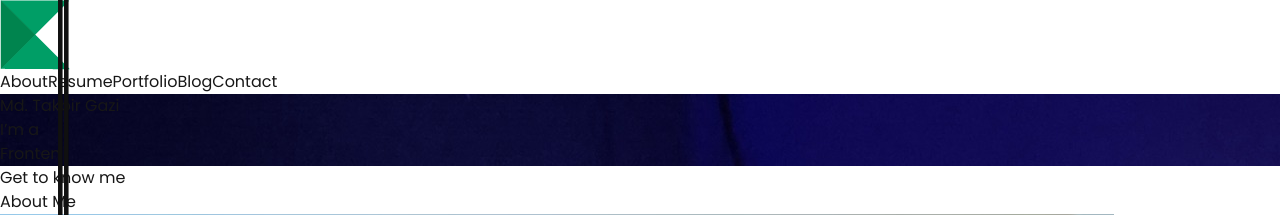
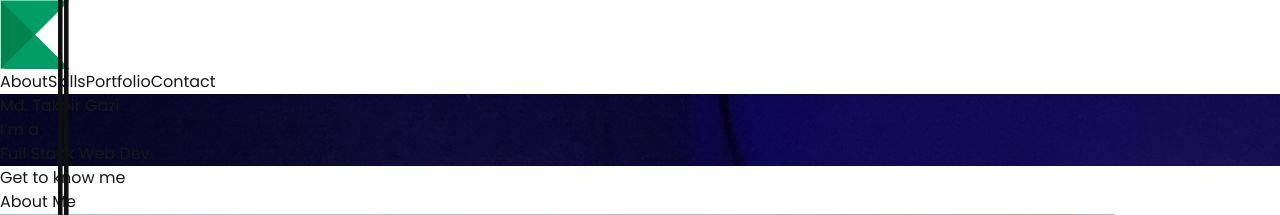
Before and after one commit to takbirgazi/portfolio-nextjs, a Next.js app: page / in a window 1280 px wide. Shown: the top 215 px of the page. Built offline with nearby package versions, Linux system fonts and the light colour scheme.

Commit message:
Update Navbar Skill Hero

```diff
--- a/src/components/Contact/Contact.jsx
+++ b/src/components/Contact/Contact.jsx
@@ -33,7 +33,7 @@ const Contact = () => {
     }
 
     return (
-        <div className="p-5 w-11/12 mx-auto" id="about">
+        <div className="p-5 w-11/12 mx-auto" id="contact">
             <SectionHeading description="Feel free to contact me anytimes" title="Get in Touch" />
             <div className='flex flex-col md:flex-row gap-10 pb-10'>
                 <div className='w-full md:w-7/12'>
--- a/src/components/Footer/Footer.jsx
+++ b/src/components/Footer/Footer.jsx
@@ -5,7 +5,7 @@ const Footer = () => {
         <div className="bg-black p-5">
             <div className="">
                 <div className="">
-                    <p className="text-center">All Right Are Resurved by Md. Takbir Gazi</p>
+                    <p className="text-center">&copy; {new Date().getFullYear()} All Right Are Resurved by Md. Takbir Gazi</p>
                 </div>
             </div>
         </div>
--- a/src/components/Hero/Hero.jsx
+++ b/src/components/Hero/Hero.jsx
@@ -12,7 +12,7 @@ const Hero = () => {
                     <div className="text-3xl font-normal text-white text-center mb-12 flex items-center justify-center">
                         <span>I’m a&nbsp;</span> <Typewriter
                             options={{
-                                strings: ['Web Developer', 'Frontend Developer', 'React Native Developer'],
+                                strings: ['Full Stack Web Developer', 'Frontend Developer', 'Backend Developer'],
                                 autoStart: true,
                                 loop: true,
                             }}
--- a/src/components/Navbar/Navbar.jsx
+++ b/src/components/Navbar/Navbar.jsx
@@ -21,9 +21,8 @@ const Navbar = () => {
                         <ul>
                             <li className="flex gap-8">
                                 <Link href="#about" >About</Link>
-                                <Link href="#resume" >Resume</Link>
+                                <Link href="#skills" >Skills</Link>
                                 <Link href="#portfolio" >Portfolio</Link>
-                                <Link href="#blog" >Blog</Link>
                                 <Link href="#contact" >Contact</Link>
                             </li>
                         </ul>
--- a/src/components/Skills/Skills.jsx
+++ b/src/components/Skills/Skills.jsx
@@ -88,7 +88,7 @@ const Skills = () => {
     ]
 
     return (
-        <div className="p-5 w-11/12 mx-auto">
+        <div className="p-5 w-11/12 mx-auto" id="skills">
             <SectionHeading description="Level of knowledge" title="My Skills" />
             <div className="pb-10">
                 <div className="flex flex-col gap-10">
```
